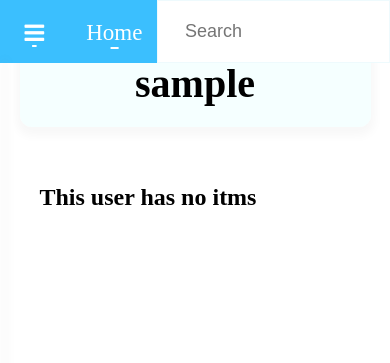
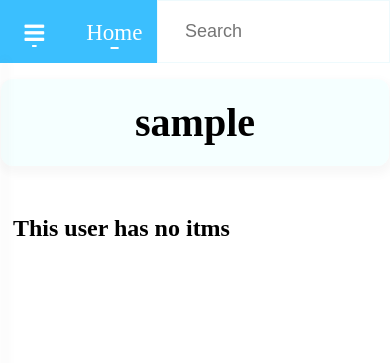
Before and after one commit to nolwoldn/Lender-Web, a Django app: template Lend/templates/viewUser.html in a window 390 px wide. Shown: the top 363 px of the page. Run offline with Django 4.2, Linux system fonts and the light colour scheme; the template is opened without the code that fills it: most values are stand-ins (such as "Sample title", 1, 10 or a date in 2020).

Commit message:
finished responsivness for viewUser.html

```diff
--- a/Lend/static/css/viewUser.css
+++ b/Lend/static/css/viewUser.css
@@ -33,6 +33,10 @@ body {
   justify-content: start;
   flex-flow: row wrap;
   gap: 20px;
+}
+.itm-img {
+  width: 100%;
+  height: 200px;
 }
 .itm-card {
   box-shadow: 0px 0px 12px 12px rgba(0, 0, 0, 0.195);
@@ -73,3 +77,16 @@ body {
   transition: display 0.9s cubic-bezier(0.1, 1, 0.3, 1);
   border: 2px solid black;
 }
+
+@media (max-width : 900px) {
+  .full-user {
+    padding: 15% 1px;
+  }
+  .itm-section {
+    width: 100%;
+    padding: 12px;
+  }
+  .itm-card {
+    width: 100%;
+  }
+}
--- a/Lend/templates/viewUser.html
+++ b/Lend/templates/viewUser.html
@@ -43,10 +43,10 @@
             {% endif %}
           </section>
           <img
+
             src="{{i.item.url}}"
             alt="No img found"
-            width="400px"
-            height="100px"
+
             class="itm-img"
           />
           <section class="usr-itm-main">
```
